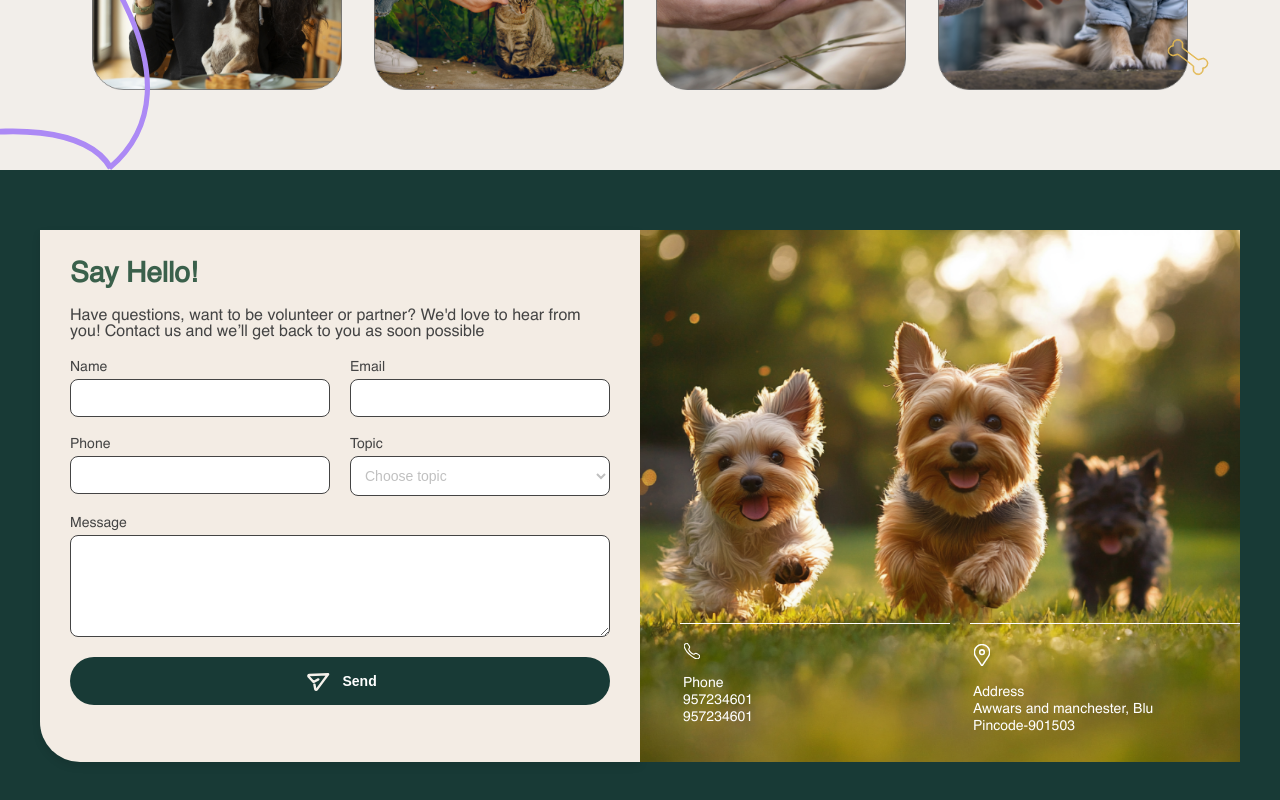
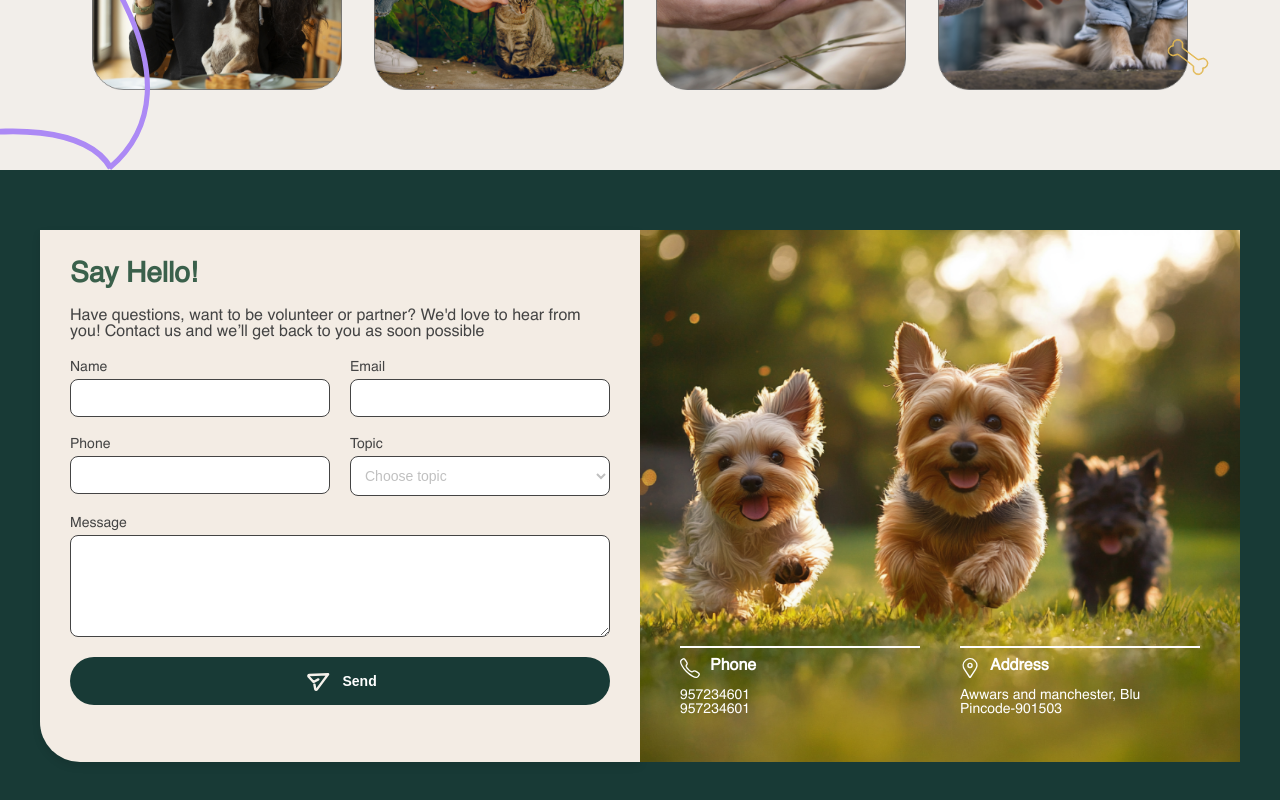
Before and after one commit to vidwanns/the_rescue_tails_, a Next.js app: page / in a window 1280 px wide. Shown: the part 4098-4898 px from the top of the page. Built offline with nearby package versions, Linux system fonts and the light colour scheme.

Commit message:
second commit

```diff
--- a/src/app/components/layout/sixthSection.js
+++ b/src/app/components/layout/sixthSection.js
@@ -53,18 +53,24 @@ const SixthSection = () => {
                     <img src="/images/sixthSection/running-dogs.png" alt="Dogs Running" className="contact-image" />
                     <div className="info-details">
                         <div className="info-item">
-                            <img src="/images/sixthSection/phone-icon.svg" alt="Phone Icon" className="info-icon" />
+                            <hr className="info-line" />
+                            <div className="info-icon-text">
+                                <img src="/images/sixthSection/phone-icon.svg" alt="Phone Icon" className="info-icon" />
+                                <p className="info-label">Phone</p>
+                            </div>
                             <div className="info-text">
-                                <p>Phone</p>
                                 <p>957234601</p>
                                 <p>957234601</p>
                             </div>
                         </div>
 
                         <div className="info-item">
-                            <img src="/images/sixthSection/adress-icon.svg" alt="Address Icon" className="info-icon" />
+                            <hr className="info-line" />
+                            <div className="info-icon-text">
+                                <img src="/images/sixthSection/adress-icon.svg" alt="Address Icon" className="info-icon" />
+                                <p className="info-label">Address</p>
+                            </div>
                             <div className="info-text">
-                                <p>Address</p>
                                 <p>Awwars and manchester, Blu</p>
                                 <p>Pincode-901503</p>
                             </div>
--- a/src/app/styles/component/sixthSection/sixthSection.css
+++ b/src/app/styles/component/sixthSection/sixthSection.css
@@ -1,5 +1,5 @@
 .sixth-section {
-    background-color: #183a36; /* Dark green background */
+    background-color: #183a36;
     padding: 60px 20px;
     position: relative;
 }
@@ -10,11 +10,11 @@
     align-items: flex-start;
     max-width: 1200px;
     margin: 0 auto;
-    gap: 0; /* No gap between elements */
+    gap: 0;
 }
 
 .contact-form {
-    background-color: #F3ECE4; /* Light beige */
+    background-color: #F3ECE4;
     padding: 30px;
     border-radius: 0 0 0 40px;
     width: 50%;
@@ -25,7 +25,7 @@
 
 .contact-form h3 {
     font-size: 28px;
-    color: #3a604b; /* Light green */
+    color: #3a604b;
     margin-bottom: 20px;
 }
 
@@ -97,7 +97,7 @@
 .contact-image {
     width: 100%;
     height: 532px;
-    object-fit: cover; /* Ensures the image covers the entire space */
+    object-fit: cover;
 }
 
 .info-details {
@@ -105,52 +105,77 @@
     bottom: 20px;
     left: 20px;
     color: #fff;
-    background-color: rgba(0, 0, 0, 0);
     padding: 10px 20px;
-    border-radius: 8px;
     display: flex;
-    gap: 20px;
-    margin: auto;
+    gap: 40px;
+    margin: 0;
     width: 100%;
 }
 
 .info-item {
     display: flex;
-    flex-direction: column; /* Stacks icon and text vertically */
-    align-items: flex-start;
-    width: 100%;
-    position: relative;
+    flex-direction: column;
+    justify-content: flex-start;
+    gap: 10px;
+    margin-bottom: 20px;
 }
 
-.info-item:before {
-    content: "";
-    display: block;
-    width: 100%;
-    height: 1px;
-    background-color: #fff; /* White color for the line */
-    margin-bottom: 15px; /* Space between the line and the item */
+.info-icon-text {
+    display: flex;
+    align-items: flex-start;
+    gap: 10px;
+    justify-content: flex-start; /* Center icon and label together */
 }
 
 .info-icon {
-    width: 24px;
-    margin-right: 10px;
-    margin-bottom: 10px;
-    scale: .7;
+    width: 20px;
+    height: 20px;
+}
+
+.info-label {
+    font-size: 16px;
+    font-weight: bold;
+    color: #fff;
+    text-align: start; /* Ensure text is centered */
+}
+
+.info-line {
+    border: none;
+    height: 2px;
+    background-color: #fff;
+    width: 240px !important;
+    margin-top: 10px;
+}
+
+.info-text {
+    text-align: start; /* Center align the text */
 }
 
 .info-text p {
-    margin: 3px;
     font-size: 14px;
     color: #fff;
+    margin: 0;
+    align-items: flex-start;
+    justify-content: flex-start;
 }
 
-/* Responsive Design */
+.info-line {
+    border: none;
+    height: 2px; /* Thicker line */
+    background-color: #fff; /* White color */
+    width: 100px; /* Shorter width for more emphasis */
+    margin: 0 auto; /* Centered */
+    margin-top: 10px; /* Adjust margin to fit the layout */
+}
+
+
 @media screen and (max-width: 768px) {
     .container1 {
         flex-direction: column;
     }
 
-    .contact-form, .contact-info {
+    .contact-form,
+    .contact-info {
         width: 100%;
         margin-bottom: 20px;
     }
```
